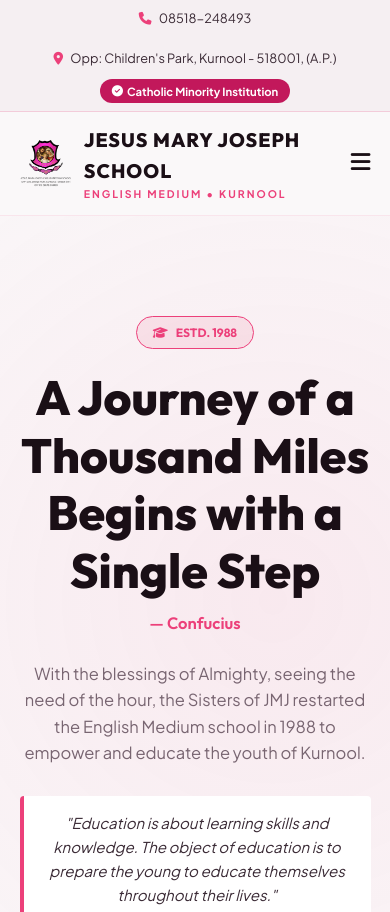
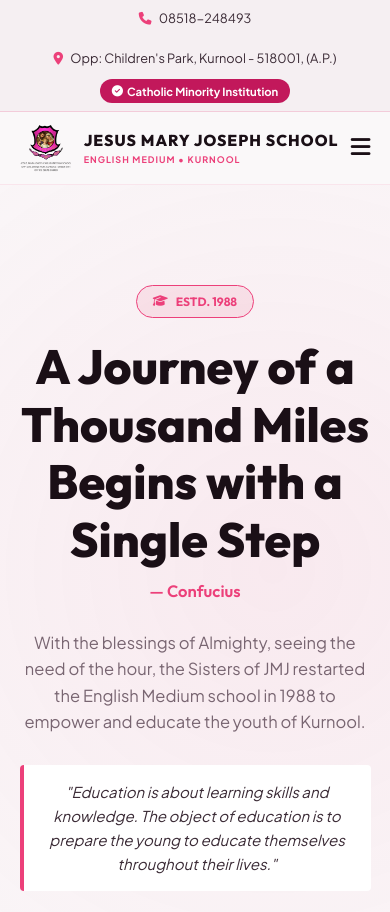
Before and after one commit to mindwhile18-beep/jesus-mary, a website: page index.html in a window 390 px wide. Shown: the top 912 px of the page. Drawn offline with Linux system fonts and the light colour scheme.

Commit message:
school name

```diff
--- a/assets/css/index.css
+++ b/assets/css/index.css
@@ -262,6 +262,7 @@
     display: flex;
     align-items: center;
     gap: 12px;
+    flex-shrink: 0;
 }
 
 .logo-img {
@@ -272,6 +273,7 @@
 .logo-text {
     display: flex;
     flex-direction: column;
+    flex-shrink: 0;
 }
 
 .school-name-main {
@@ -280,6 +282,7 @@
     font-weight: 800;
     color: var(--text-white);
     letter-spacing: 1px;
+    white-space: nowrap;
 }
 
 .school-type {
@@ -1829,6 +1832,15 @@
 @media (max-width: 768px) {
     html {
         font-size: 15px;
+    }
+
+    .school-name-main {
+        font-size: 1.05rem;
+    }
+
+    .school-type {
+        font-size: 0.6rem;
+        letter-spacing: 1px;
     }
 
     .mobile-toggle {
```
